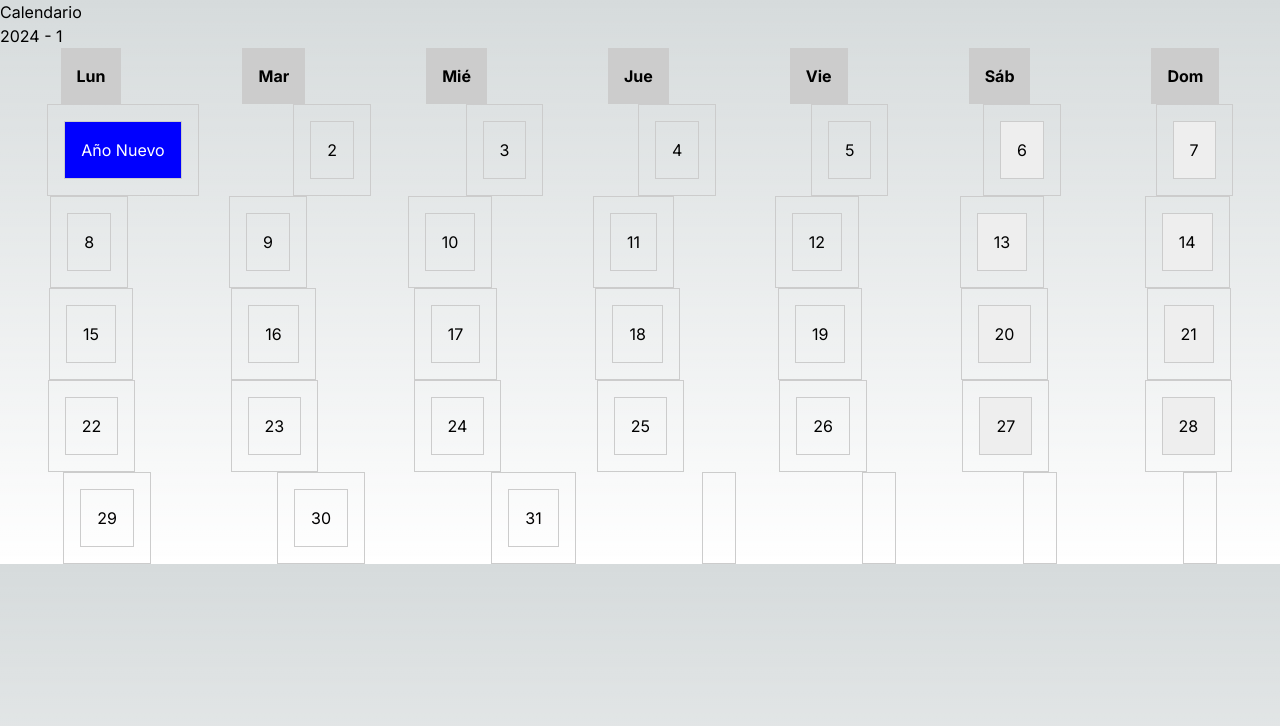
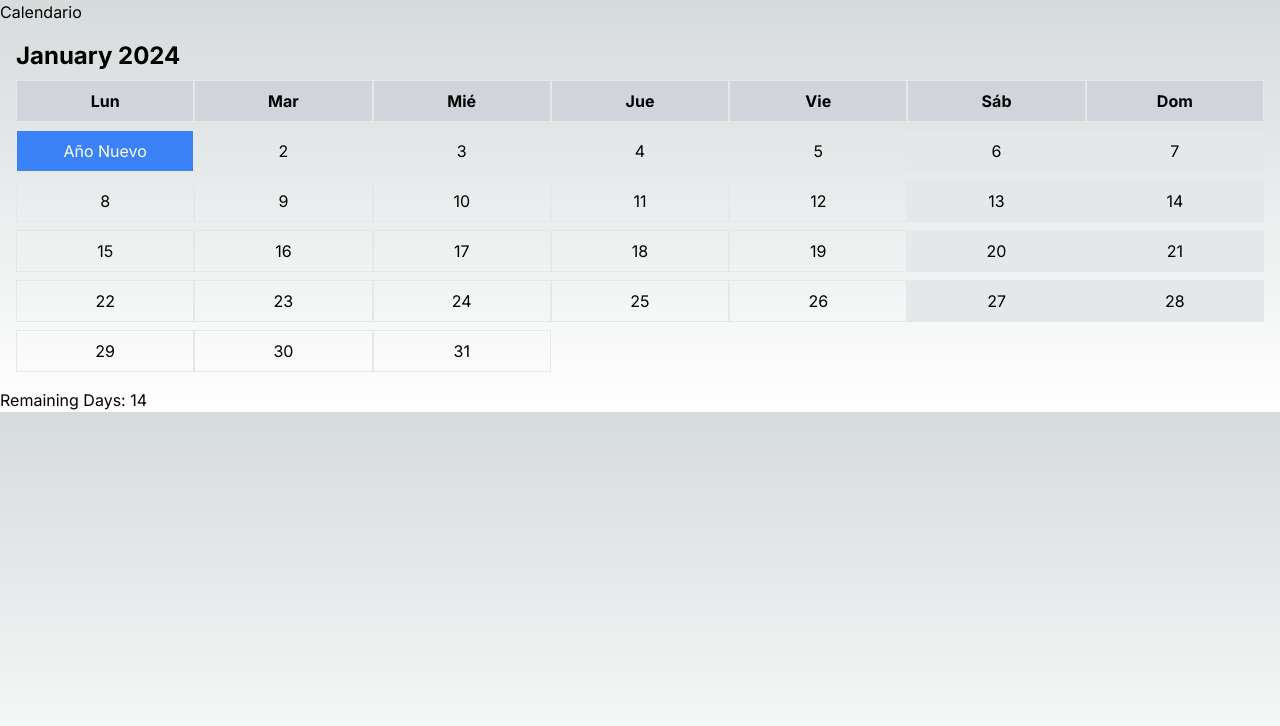
Before and after one commit to BorisPessano/CalendarioV2, a Next.js app: page /calendario in a window 1280 px wide. Shown: the top 726 px of the page. Built offline with nearby package versions, Linux system fonts and the light colour scheme.

Commit message:
add tailwind

```diff
--- a/src/app/Components/CalendarMonthView.jsx
+++ b/src/app/Components/CalendarMonthView.jsx
@@ -1,8 +1,8 @@
 import React from 'react';
-import styles from './CalendarMonthView.module.css';
 
 const CalendarMonthView = ({ year, month, feriados }) => {
   const daysInMonth = new Date(year, month + 1, 0).getDate();
+  const monthName = new Date(year, month, 1).toLocaleString('default', { month: 'long' });
   const dayOfWeekLabels = ['Lun', 'Mar', 'Mié', 'Jue', 'Vie', 'Sáb', 'Dom'];
 
   const isWeekend = (day) => {
@@ -16,13 +16,23 @@ const CalendarMonthView = ({ year, month, feriados }) => {
     return feriado ? feriado : null;
   };
 
+  const calculateRemainingDays = () => {
+    const weekdays = Array.from({ length: daysInMonth }, (_, index) => index + 1)
+      .filter((day) => !isWeekend(day))
+      .filter((day) => !isFeriado(day)).length;
+
+    const presentDays = Math.ceil(0.6 * weekdays);
+
+    return presentDays;
+  };
+
   const renderDay = (day) => {
-    const weekendStyle = isWeekend(day) ? styles.weekend : {};
+    const weekendStyle = isWeekend(day) ? 'bg-gray-200' : '';
     const feriado = isFeriado(day);
-    const feriadoStyle = feriado ? { color: 'white', backgroundColor: 'blue' } : {};
+    const feriadoStyle = feriado ? 'bg-blue-500 text-white' : '';
 
     return (
-      <div key={day} className={`${styles.day} ${weekendStyle}`} style={feriadoStyle}>
+      <div key={day} className={`border p-2 text-center ${weekendStyle} ${feriadoStyle}`}>
         {feriado ? feriado.title : day}
       </div>
     );
@@ -30,9 +40,9 @@ const CalendarMonthView = ({ year, month, feriados }) => {
 
   const renderDayLabels = () => {
     return (
-      <div className={styles.week}>
+      <div className="flex mb-2">
         {dayOfWeekLabels.map((label) => (
-          <div key={label} className={styles.weekdayLabel}>
+          <div key={label} className="flex-1 border p-2 text-center font-bold bg-gray-300">
             {label}
           </div>
         ))}
@@ -43,9 +53,9 @@ const CalendarMonthView = ({ year, month, feriados }) => {
   const renderWeek = (startDay) => {
     const weekDays = Array.from({ length: 7 }, (_, index) => startDay + index + 1);
     return (
-      <div key={startDay} className={styles.week}>
+      <div key={startDay} className="flex mb-2">
         {weekDays.map((day) => (
-          <div key={day} className={styles.day}>
+          <div key={day} className="flex-1">
             {day <= daysInMonth ? renderDay(day) : null}
           </div>
         ))}
@@ -56,9 +66,10 @@ const CalendarMonthView = ({ year, month, feriados }) => {
   const renderCalendar = () => {
     const weeksArray = Array.from({ length: Math.ceil(daysInMonth / 7) }, (_, index) => index * 7);
     return (
-      <div>
+      <div className="m-4">
+        <h2 className="text-2xl font-bold mb-2">{`${monthName} ${year}`}</h2>
         {renderDayLabels()}
-        <div className={styles.calendar}>
+        <div>
           {weeksArray.map((startDay) => renderWeek(startDay))}
         </div>
       </div>
@@ -67,8 +78,10 @@ const CalendarMonthView = ({ year, month, feriados }) => {
 
   return (
     <div>
-      <h2>{`${year} - ${month + 1}`}</h2>
-      <div className={styles.calendar}>{renderCalendar()}</div>
+      {renderCalendar()}
+      <div>
+        Remaining Days: {calculateRemainingDays()}
+      </div>
     </div>
   );
 };
--- a/src/app/Components/CalendarMonthView.module.css
+++ /dev/null
@@ -1,25 +0,0 @@
-.day {
-  border: 1px solid #ccc;
-  padding: 1em;
-  text-align: center;
-}
-
-.weekend {
-  background-color: #eee;
-}
-
-.weekdayLabel {
-  background-color: #ccc;
-  padding: 1em;
-  text-align: center;
-  font-weight: bold;
-}
-
-.week {
-  display: flex;
-  justify-content: space-around;
-}
-
-.dayNumber {
-  margin-top: 10px;
-}
```
